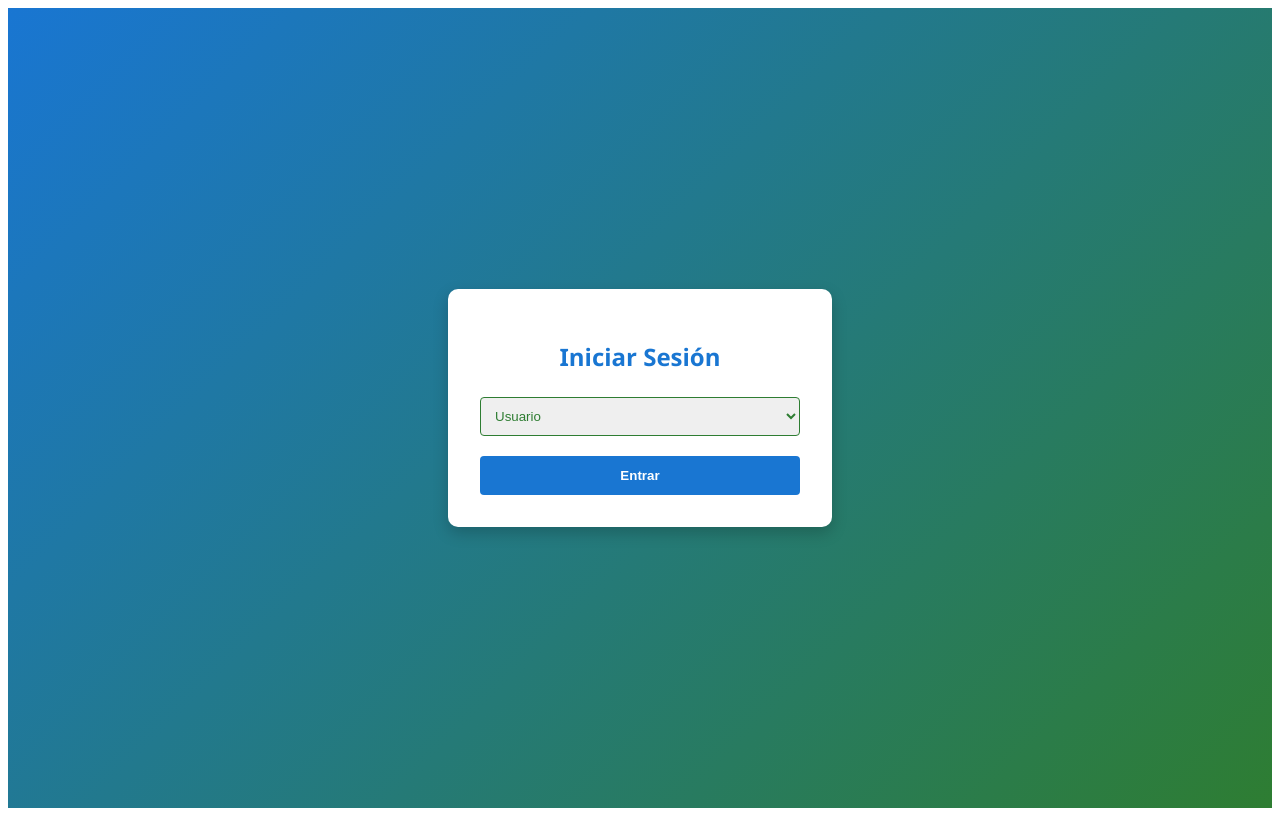
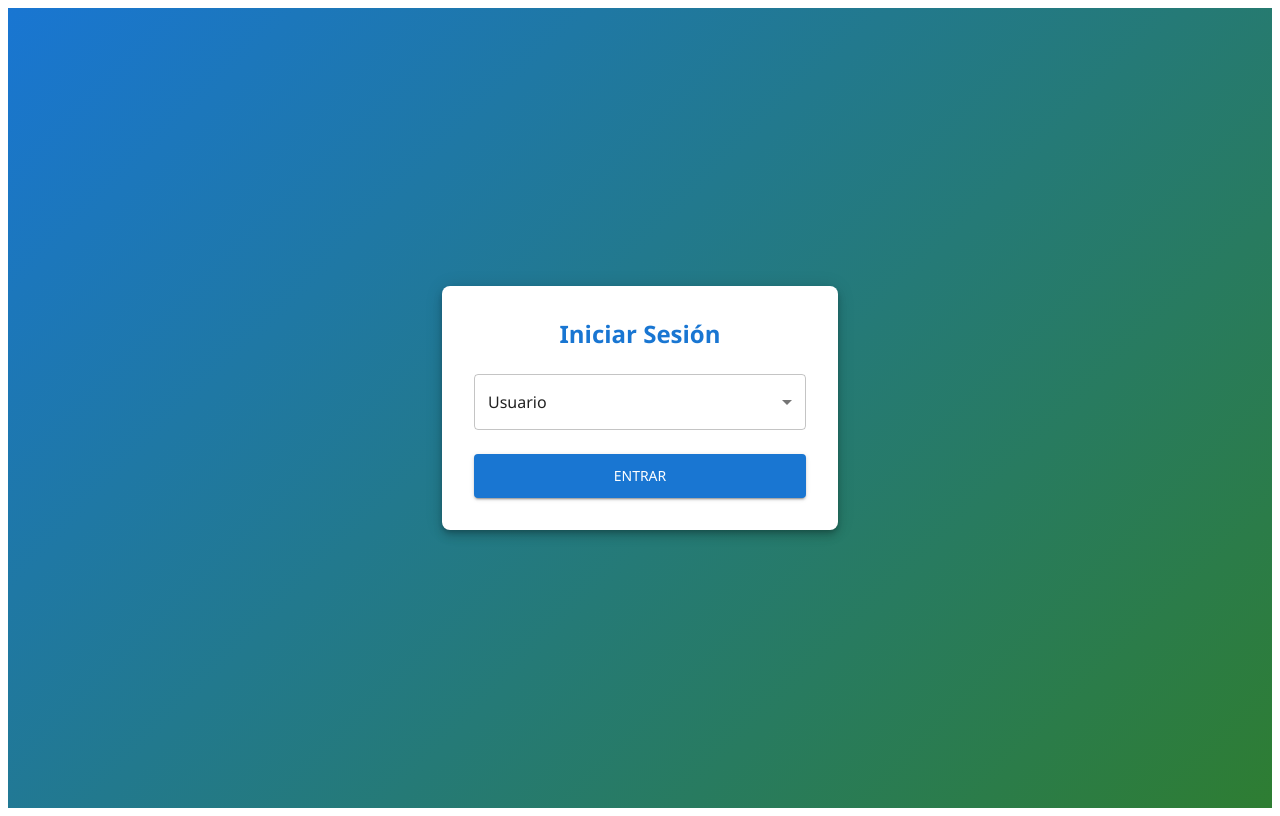
Before and after one commit to wandres2357-commits/Proyecto_SGCM, a React (Vite) app: page / in a window 1280 px wide. Both pictures are taken after a click on the button "Iniciar sesión". Built offline with nearby package versions, Linux system fonts and the light colour scheme.

Commit message:
Add files via upload

```diff
--- a/src/Login.jsx
+++ b/src/Login.jsx
@@ -1,74 +1,82 @@
 import { useState } from "react";
+import {
+  ThemeProvider,
+  createTheme,
+  Container,
+  Paper,
+  Typography,
+  Select,
+  MenuItem,
+  Button,
+  Box,
+} from "@mui/material";
+
+const theme = createTheme({
+  palette: {
+    primary: {
+      main: "#1976d2", // azul institucional
+    },
+    secondary: {
+      main: "#2e7d32", // verde
+    },
+    background: {
+      default: "#f4f6f8",
+    },
+  },
+  typography: {
+    fontFamily: "Segoe UI, Roboto, Arial",
+  },
+});
 
 export default function Login({ onLogin }) {
   const [role, setRole] = useState("user");
 
   return (
-    <div
-      style={{
+    <ThemeProvider theme={theme}>
+      <Box
+        sx={{
           minHeight: "100vh",
           display: "flex",
+          alignItems: "center",
           justifyContent: "center",
-        alignItems: "center",
           background: "linear-gradient(135deg, #1976d2, #2e7d32)",
-        fontFamily: "Segoe UI",
         }}
       >
-      <div
-        style={{
-          background: "#ffffff",
-          padding: 32,
-          borderRadius: 10,
-          width: 320,
-          boxShadow: "0 6px 16px rgba(0,0,0,.2)",
-        }}
-      >
-        <h2
-          style={{
-            color: "#1976d2",
-            textAlign: "center",
-            marginBottom: 24,
-          }}
+        <Container maxWidth="xs">
+          <Paper elevation={6} sx={{ p: 4, borderRadius: 2 }}>
+            <Typography
+              variant="h5"
+              align="center"
+              color="primary"
+              gutterBottom
+              fontWeight={600}
             >
               Iniciar Sesión
-        </h2>
+            </Typography>
 
-        <select
+            <Select
+              fullWidth
               value={role}
               onChange={(e) => setRole(e.target.value)}
-          style={{
-            width: "100%",
-            padding: 10,
-            marginBottom: 20,
-            borderRadius: 4,
-            border: "1px solid #2e7d32",
-            color: "#2e7d32",
-            outline: "none",
-          }}
+              sx={{ mt: 2 }}
+              color="secondary"
             >
-          <option value="user">Usuario</option>
-          <option value="admin">Administrador</option>
-        </select>
+              <MenuItem value="user">Usuario</MenuItem>
+              <MenuItem value="admin">Administrador</MenuItem>
+            </Select>
 
-        <button
+            <Button
+              fullWidth
+              variant="contained"
+              color="primary"
+              sx={{ mt: 3, py: 1.2 }}
               onClick={() => onLogin(role)}
-          style={{
-            width: "100%",
-            padding: 12,
-            background: "#1976d2",
-            color: "#ffffff",
-            border: "none",
-            borderRadius: 4,
-            fontWeight: 600,
-            cursor: "pointer",
-            transition: "background .3s",
-          }}
-          onMouseOver={(e) => (e.target.style.background = "#1565c0")}
-          onMouseOut={(e) => (e.target.style.background = "#1976d2")}
             >
               Entrar
-        </button>
-      </div>
-    </div>
+            </Button>
+          </Paper>
+        </Container>
+      </Box>
+    </ThemeProvider>
   );
 }
```
Lines whose indentation alone changed are shown as unchanged.
